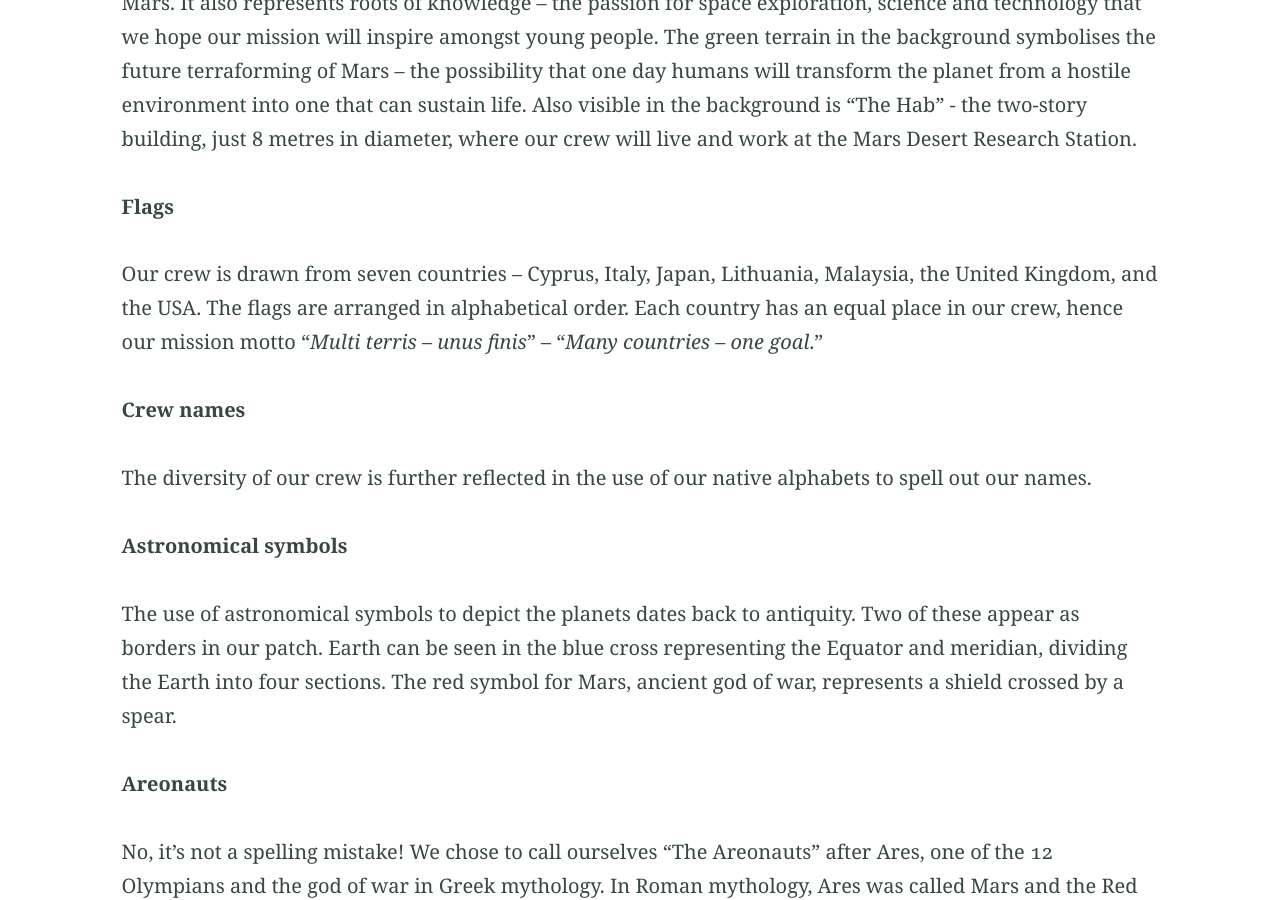
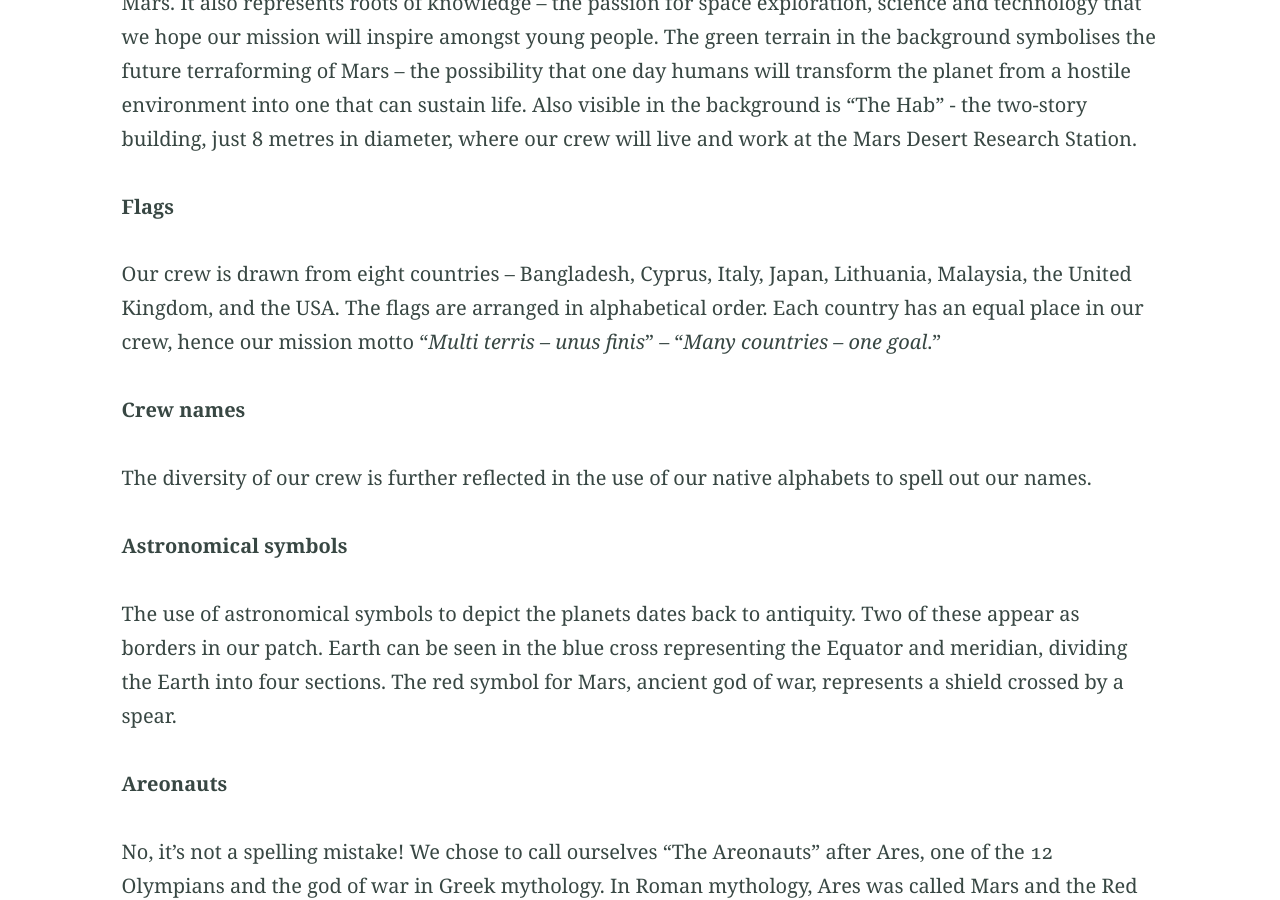
Before and after one commit to mdrs228/mdrs228.github.io, a Jekyll site: the page built from patch.md, in a window 1280 px wide and 900 px high, scrolled down 1865 px. Built offline with Jekyll 4.4.1, drawn with Linux system fonts in a browser that asks for light colours; our own code applies the rules of GitHub Pages for plain Markdown files.

Commit message:
Increase nation count

```diff
--- a/patch.md
+++ b/patch.md
@@ -23,7 +23,7 @@ The foreground image is of a lander arriving on the surface of Mars. Foliage ext
 
 **Flags**
 
-Our crew is drawn from seven countries – Cyprus, Italy, Japan, Lithuania, Malaysia, the United Kingdom, and the USA. The flags are arranged in alphabetical order. Each country has an equal place in our crew, hence our mission motto "*Multi terris – unus finis*" – "*Many countries – one goal*."
+Our crew is drawn from eight countries – Bangladesh, Cyprus, Italy, Japan, Lithuania, Malaysia, the United Kingdom, and the USA. The flags are arranged in alphabetical order. Each country has an equal place in our crew, hence our mission motto "*Multi terris – unus finis*" – "*Many countries – one goal*."
 
 **Crew names**
 
```
Also changed, not shown: index.md (+1 -1 lines).
